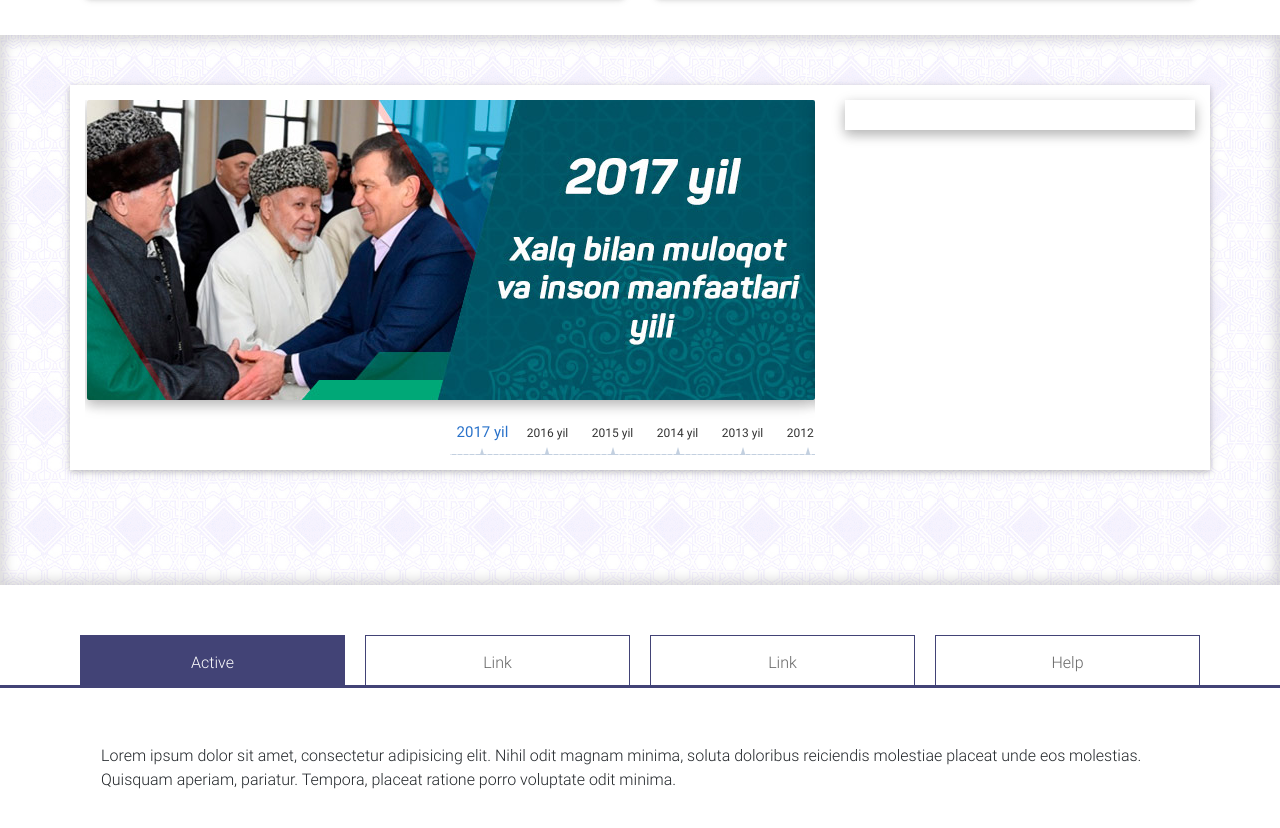
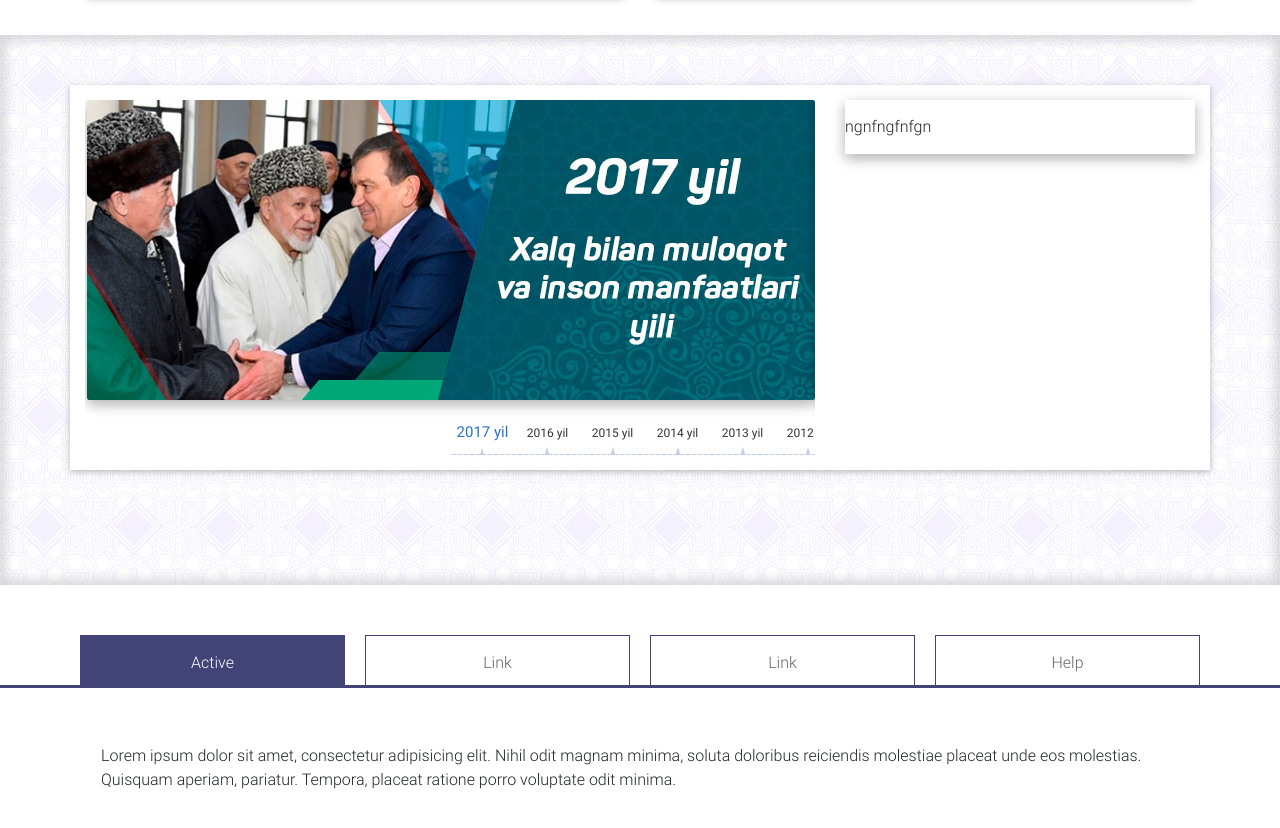
Before and after one commit to dasturchiuz/youngsoftwp, a plain HTML site: page index2.html in a window 1280 px wide. Shown: the part 1916-2744 px from the top of the page. Drawn offline with Linux system fonts and the light colour scheme; a web font is replaced by a local one.

Commit message:
nimadirda

```diff
--- a/index2.html
+++ b/index2.html
@@ -662,7 +662,7 @@
 
                     <div class="col-md-4">
                         <div class="bpxichiki overlay hm-white-slight z-depth-1-half">
-
+ngnfngfnfgn
                         </div>
                     </div>
 
```
